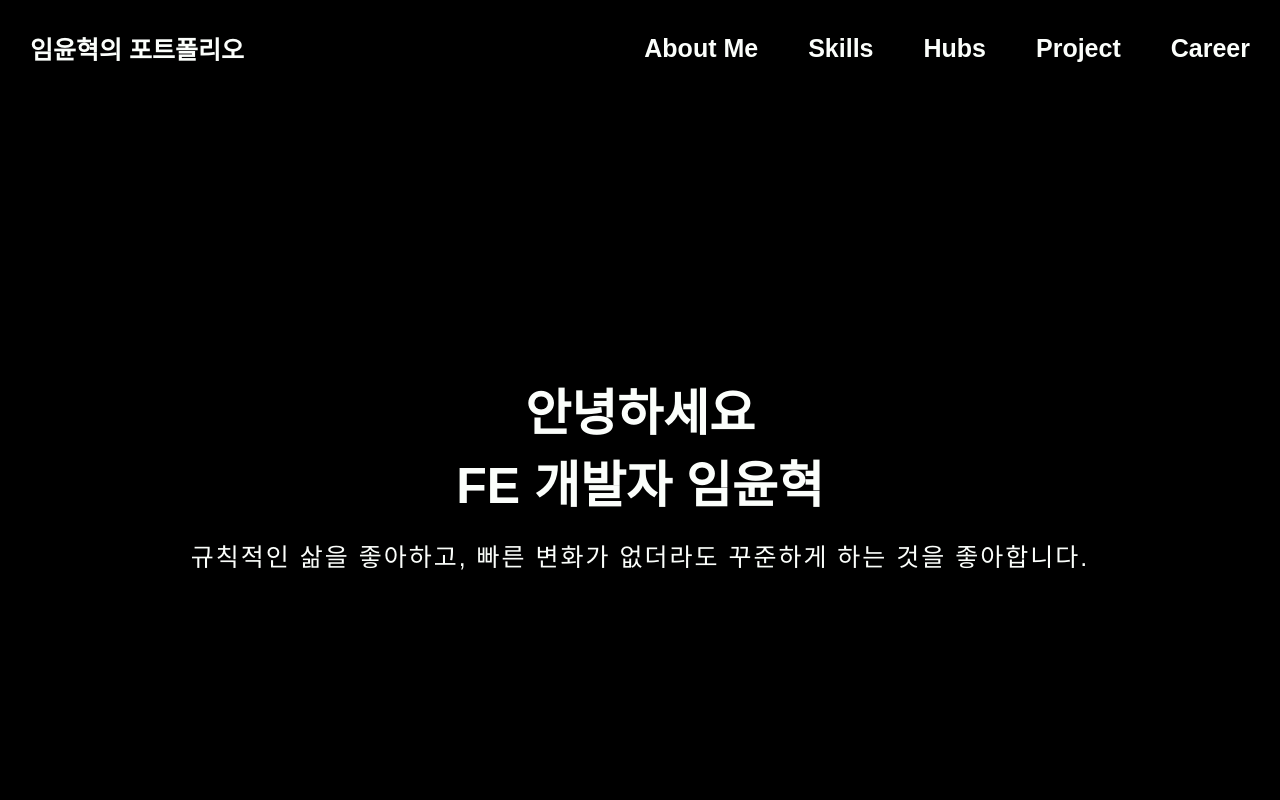
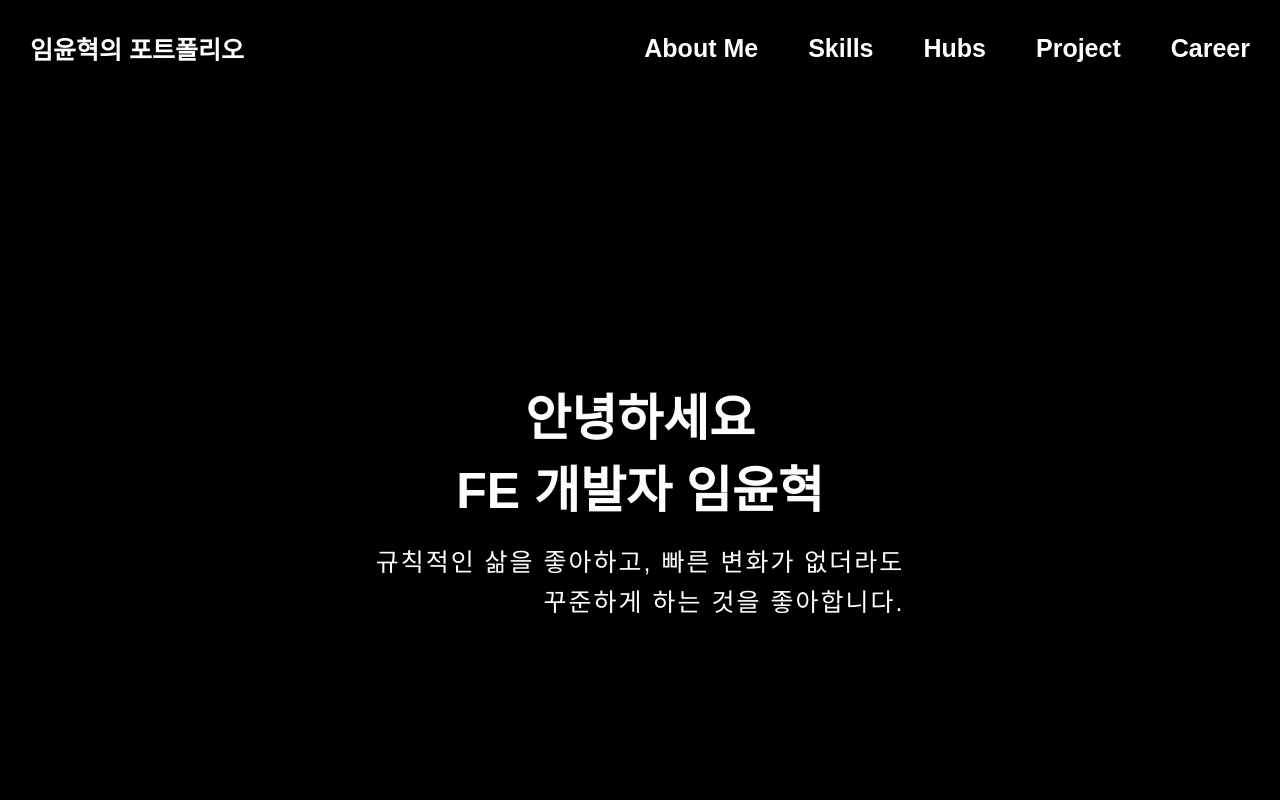
Before and after one commit to oauch/portfolio, a Next.js app: page / in a window 1280 px wide. Shown: the top 800 px of the page. Built offline with nearby package versions, Linux system fonts and the light colour scheme; a web font is replaced by a local one.

Commit message:
🎨 Style: 스타일 수정

```diff
--- a/src/components/Common/Section.tsx
+++ b/src/components/Common/Section.tsx
@@ -9,7 +9,7 @@ function Section({ children, ...props }: SectionProps) {
 export default Section;
 
 const Wrapper = styled.section<SectionProps>`
-  height: ${({ height }) => `${height}px` ?? "auto"};
+  height: ${({ height }) => (height ? `${height}px` : "auto")};
   display: flex;
   flex-direction: column;
   justify-content: center;
--- a/src/components/Common/Text.tsx
+++ b/src/components/Common/Text.tsx
@@ -15,5 +15,6 @@ const Wrapper = styled.p<TextProps>`
   line-height: ${({ lineH }) => lineH && `${lineH}px`};
   letter-spacing: ${({ letterS }) => letterS && `${letterS}px`};
   color: ${({ color }) => color};
+  white-space: pre-line;
   word-break: keep-all;
 `;
--- a/src/components/LandingSection.tsx
+++ b/src/components/LandingSection.tsx
@@ -9,7 +9,7 @@ import { motion } from "framer-motion";
 function LandingSection() {
   const { word } = useTyping(`FE 개발자 ${USER.NAME}`);
   return (
-    <Section height={950} bgColor={COLORS.BLACK}>
+    <Section height={1000} bgColor={COLORS.BLACK}>
       <motion.div initial={{ scale: 0 }} animate={{ scale: 1 }}>
         <Text fs={5} fw={700} color={COLORS.WHITE} align="center">
           안녕하세요
```
